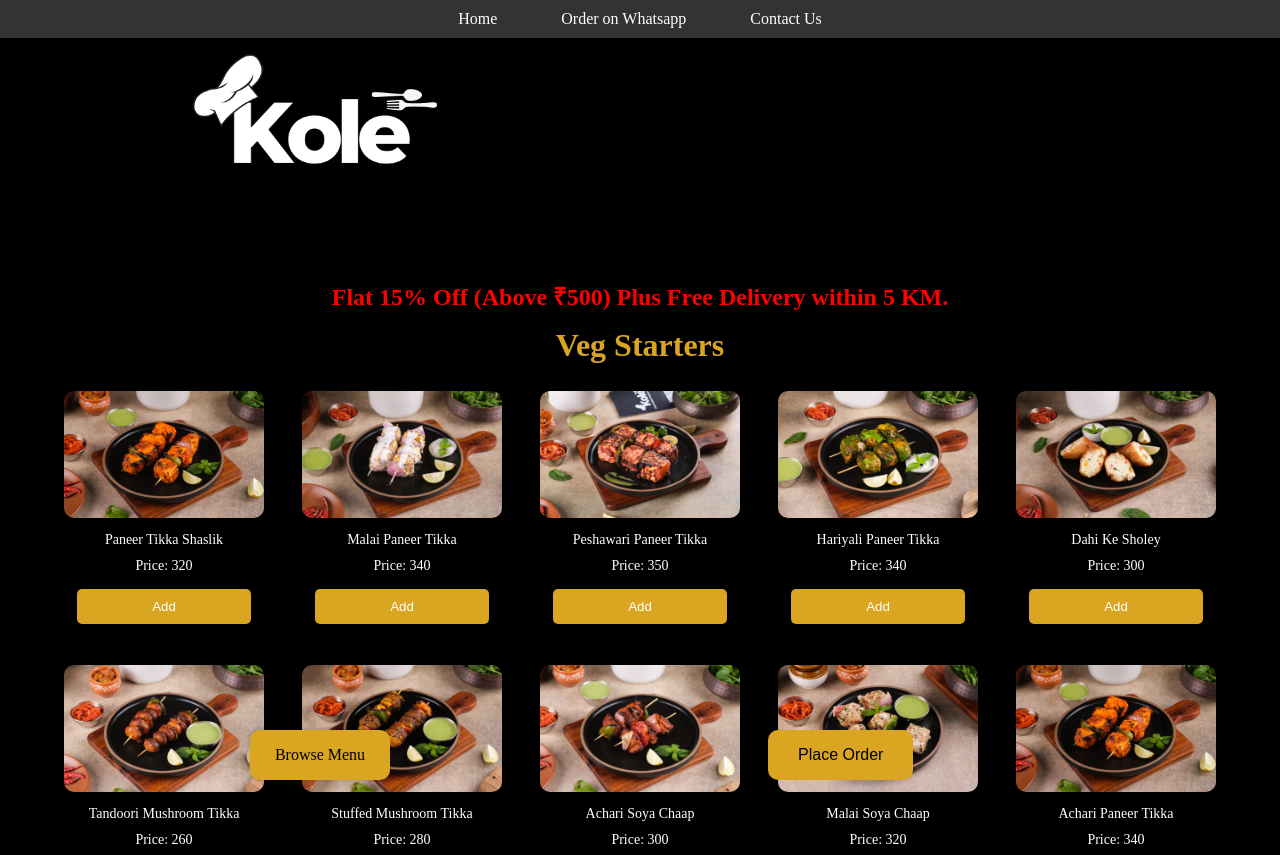
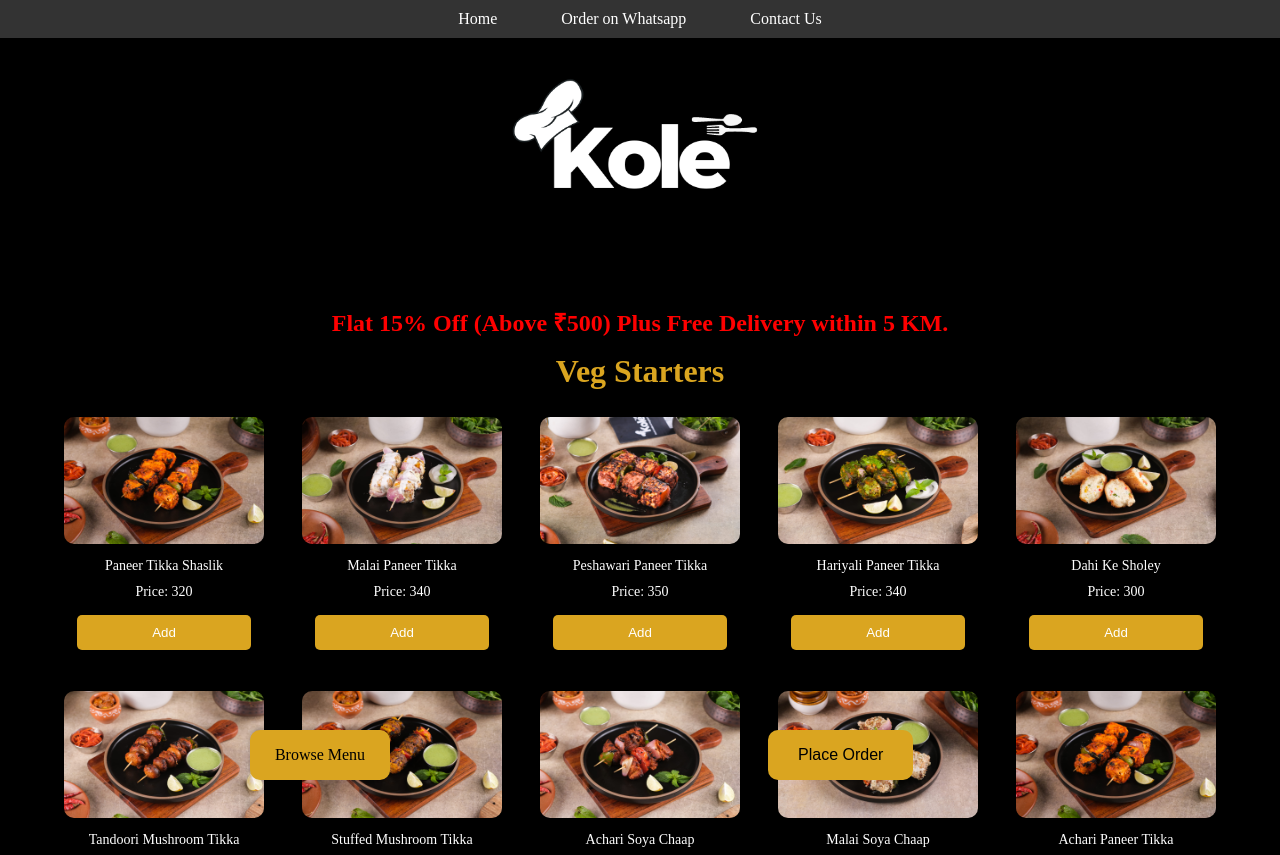
Before and after one commit to kolerestaurant/website, a plain HTML site: page index.html in a window 1280 px wide. Shown: the top 855 px of the page. Drawn offline with Linux system fonts and the light colour scheme; a web font is replaced by a local one.

Commit message:
Update style.css

```diff
--- a/style.css
+++ b/style.css
@@ -83,7 +83,7 @@ footer {
     width: 400px;
     height: auto;
     display: block;
-    margin-left: 65px;
+    margin: 25px auto;
 }
 
 a {
@@ -359,6 +359,7 @@ button:hover {
     }
     .logo {
         width: 300px;
+        margin-left: 65px;
     }
     .menu {
         padding: 5px 0;
```
